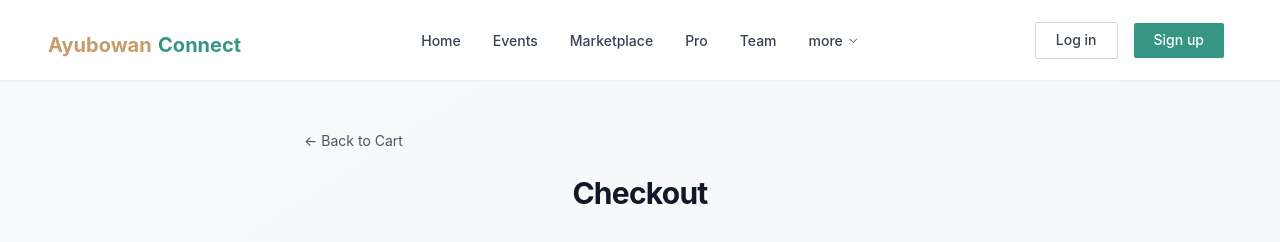
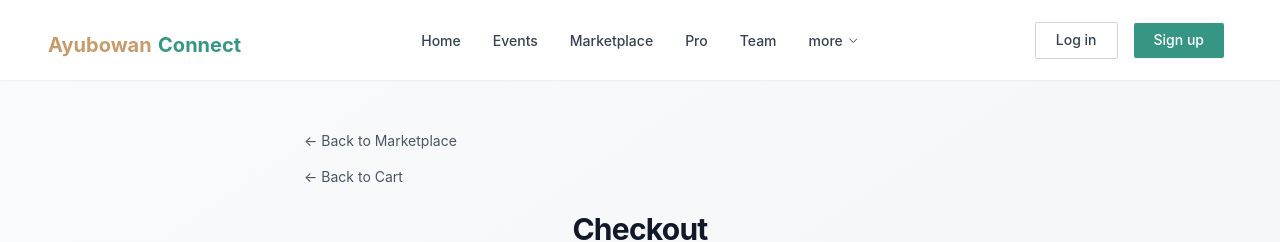
Before and after one commit to MatheeshaB2004/Ayubowan-Connect, a Next.js app in the folder frontend/: page /payments/checkout in a window 1280 px wide. Shown: the top 242 px of the page. Built offline with nearby package versions, Linux system fonts and the light colour scheme; no server answers.

Commit message:
feat(checkout): add checkout validation and navigation buttons

```diff
--- a/frontend/app/payments/checkout/page.tsx
+++ b/frontend/app/payments/checkout/page.tsx
@@ -1,8 +1,10 @@
 'use client';
 
+import Link from 'next/link';
 import { useRouter } from 'next/navigation';
 import { useCart } from '@/context/CartContext';
 import { useState } from 'react';
+
 
 export default function CheckoutPage() {
   const { items, totalAmount, clearCart } = useCart();
@@ -66,9 +68,16 @@ export default function CheckoutPage() {
       <div className="max-w-2xl mx-auto">
 
         {/* Back Button */}
+        <Link
+          href="/marketplace"
+          className="text-sm text-gray-600 hover:text-green-700 transition-colors mb-4 inline-block"
+        >
+          ← Back to Marketplace
+        </Link>
+
         <button
           onClick={() => router.push('/payments/cart')}
-          className="mb-6 text-sm text-gray-600 hover:text-gray-900"
+          className="mb-6 text-sm text-gray-600 hover:text-green-700 transition-colors block"
         >
           ← Back to Cart
         </button>
```
